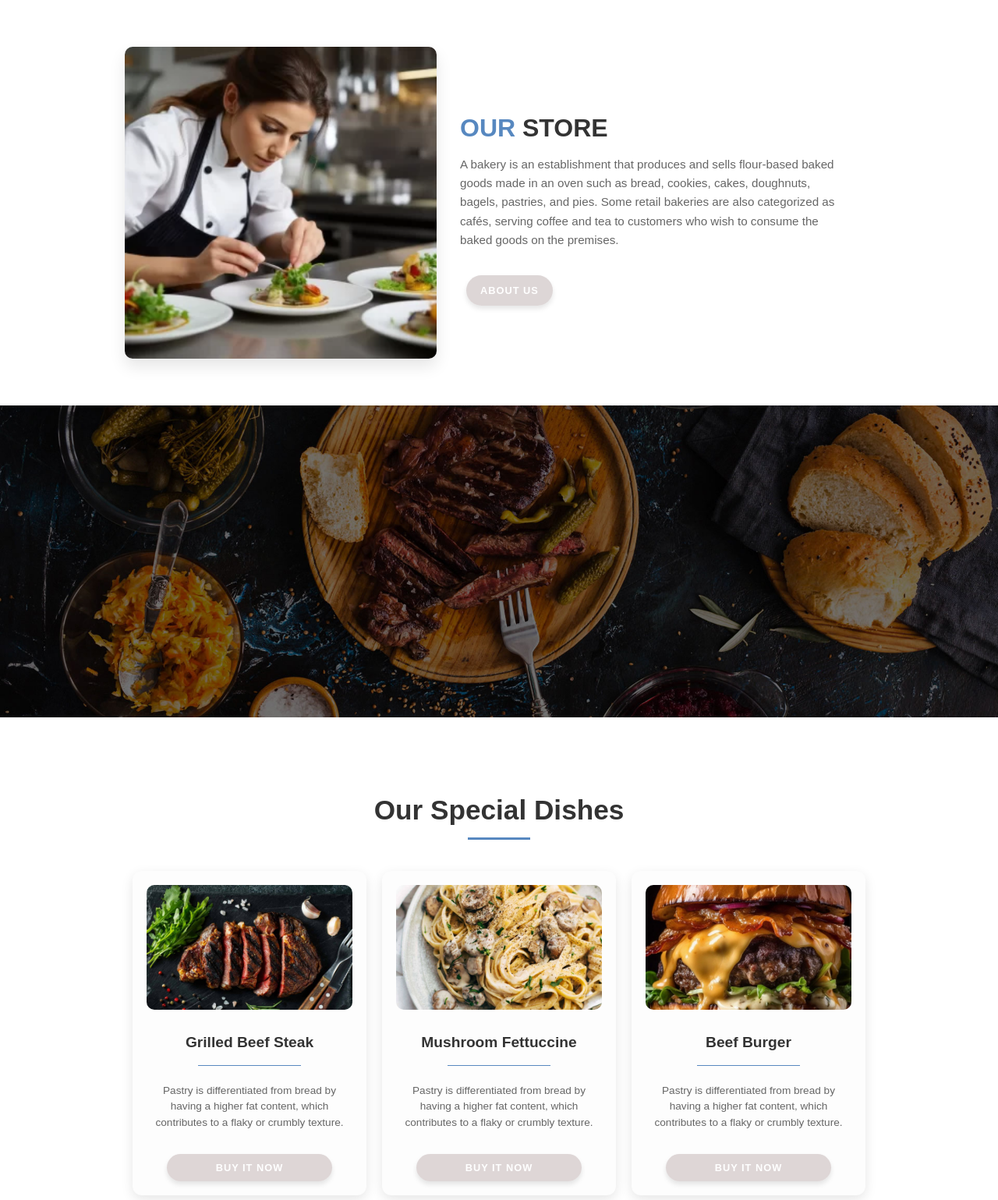
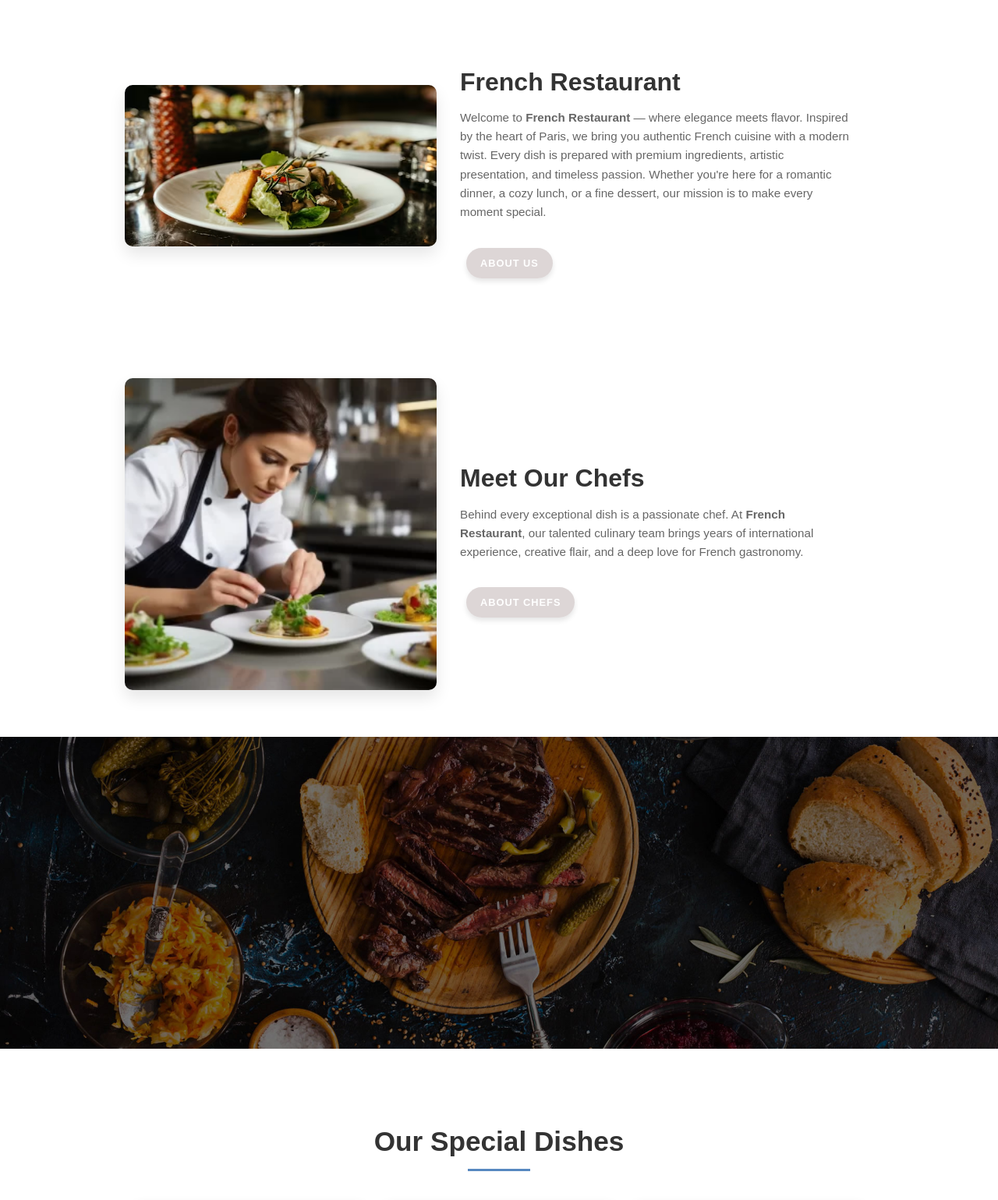
Before and after one commit to Sohaila3/soheila-portfolio, a plain HTML site: page index.html in a window 1280 px wide. Shown: the part 800-2339 px from the top of the page at 78% size. Drawn offline with Linux system fonts and the light colour scheme.

Commit message:
Update: final edits to French Chef site

```diff
--- a/index.html
+++ b/index.html
@@ -35,20 +35,42 @@
 
   <!-- Page Two -->
   <div class="pagetwo" id="our-store">
-    <img src="photo/chefgirl.webp" alt="Chef Image" class="chef-img" />
+    <img src="photo/Food.jpg" alt="Chef Image" class="chef-img" />
     <div class="texttwo">
-      <h2><span>OUR</span> STORE</h2>
-      <p>
-        A bakery is an establishment that produces and sells flour-based baked goods made in an oven such as bread, cookies, cakes, doughnuts, bagels, pastries, and pies. Some retail bakeries are also categorized as cafés, serving coffee and tea to customers who wish to consume the baked goods on the premises.
-      </p>
+      <h2>French Restaurant</h2>
+  <p>
+    Welcome to <strong>French Restaurant</strong> — where elegance meets flavor.
+    Inspired by the heart of Paris, we bring you authentic French cuisine with a modern twist.
+    Every dish is prepared with premium ingredients, artistic presentation, and timeless passion.
+    Whether you're here for a romantic dinner, a cozy lunch, or a fine dessert, our mission is to make every moment special.
+  </p>
       <button class="btn about">About Us</button>
     </div>
   </div>
+
+
+  <!-- Page Two -->
+  <div class="pagetwo" id="our-store">
+    <img src="photo/chefgirl.webp" alt="Chef Image" class="chef-img" />
+    <div class="texttwo">
+      <h2>Meet Our Chefs</h2>
+  <p>
+    Behind every exceptional dish is a passionate chef.
+    At <strong>French Restaurant</strong>, our talented culinary team brings years of international experience, creative flair, and a deep love for French gastronomy.
+  </p>
+      <button class="btn about">About Chefs</button>
+    </div>
+  </div>
+
+
 
   <!-- Page Three (Parallax Image) -->
   <div class="pagethree">
     <div class="parallax-img"></div>
   </div>
+
+
+
 
   <!-- Page Four -->
   <div class="allpagefour" id="special-dishes">
@@ -58,7 +80,7 @@
         <img src="photo/Grilled-Beef-Steak-thumbnail.jpg" alt="Grilled Beef Steak" />
         <h3>Grilled Beef Steak</h3>
         <hr />
-        <p>Pastry is differentiated from bread by having a higher fat content, which contributes to a flaky or crumbly texture.</p>
+      <p>A juicy, perfectly seasoned beef steak grilled to perfection and served with a side of roasted vegetables. A true delight for meat lovers.</p>
         <button class="btn buy">Buy It Now</button>
       </div>
 
@@ -66,7 +88,7 @@
         <img src="photo/Mushroom-Fettuccine-Recipe.jpg" alt="Chicken Alfredo" />
         <h3> Mushroom Fettuccine</h3>
         <hr />
-        <p>Pastry is differentiated from bread by having a higher fat content, which contributes to a flaky or crumbly texture.</p>
+      <p>Creamy fettuccine pasta tossed with sautéed mushrooms, garlic, and parmesan. A rich and comforting classic for pasta lovers.</p>
         <button class="btn buy">Buy It Now</button>
       </div>
 
@@ -74,7 +96,7 @@
         <img src="photo/beefburgur.jpg" alt="Beef Burger" />
         <h3>Beef Burger</h3>
         <hr />
-        <p>Pastry is differentiated from bread by having a higher fat content, which contributes to a flaky or crumbly texture.</p>
+      <p>Thick, grilled beef patty layered with melted cheese, fresh lettuce, tomato, and our special sauce in a toasted brioche bun.</p>
         <button class="btn buy">Buy It Now</button>
       </div>
 
@@ -82,7 +104,7 @@
         <img src="photo/pizzamargherita1.jpg" alt="Beef Burger" />
         <h3>Pizza Margherita</h3>
         <hr />
-        <p>Pastry is differentiated from bread by having a higher fat content, which contributes to a flaky or crumbly texture.</p>
+      <p>Classic Italian pizza topped with fresh mozzarella, tangy tomato sauce, and fragrant basil. Simple, fresh, and delicious.</p>
         <button class="btn buy">Buy It Now</button>
       </div>
 
@@ -90,7 +112,7 @@
         <img src="photo/chickenburgur.jpg" alt="Beef Burger" />
         <h3>Chicken Burger</h3>
         <hr />
-        <p>Pastry is differentiated from bread by having a higher fat content, which contributes to a flaky or crumbly texture.</p>
+      <p>Crispy fried chicken fillet with lettuce, pickles, and creamy mayo sauce, all wrapped in a fluffy toasted bun.</p>
         <button class="btn buy">Buy It Now</button>
       </div>
 
@@ -98,7 +120,7 @@
         <img src="photo/Sirloin-Steak-24.jpg" alt="Sirloin Steak" />
         <h3>Beef Steak</h3>
         <hr />
-        <p>Pastry is differentiated from bread by having a higher fat content, which contributes to a flaky or crumbly texture.</p>
+      <p>Tender sirloin steak, grilled medium-rare, served with herb butter and a side of mashed potatoes. Rich and full of flavor.</p>
         <button class="btn buy">Buy It Now</button>
       </div>
     </div>
```
Also changed, not shown: photo/Food.jpg (added), 2 other files.
